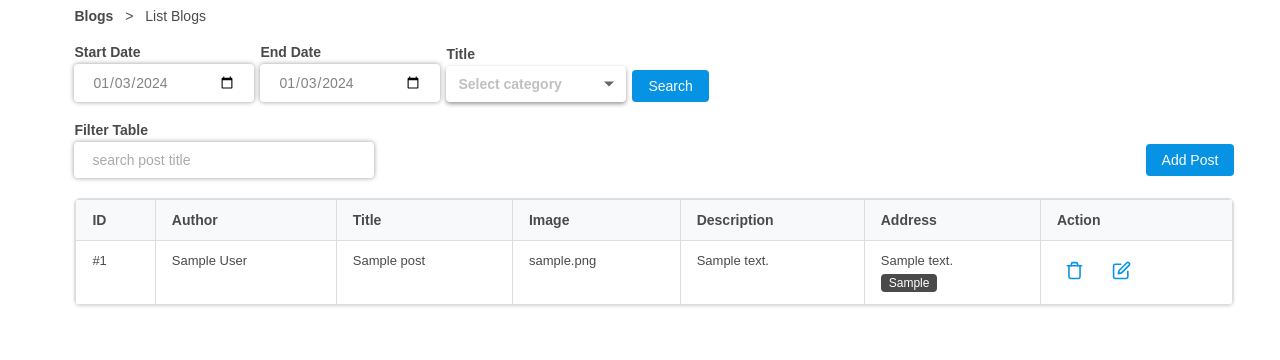
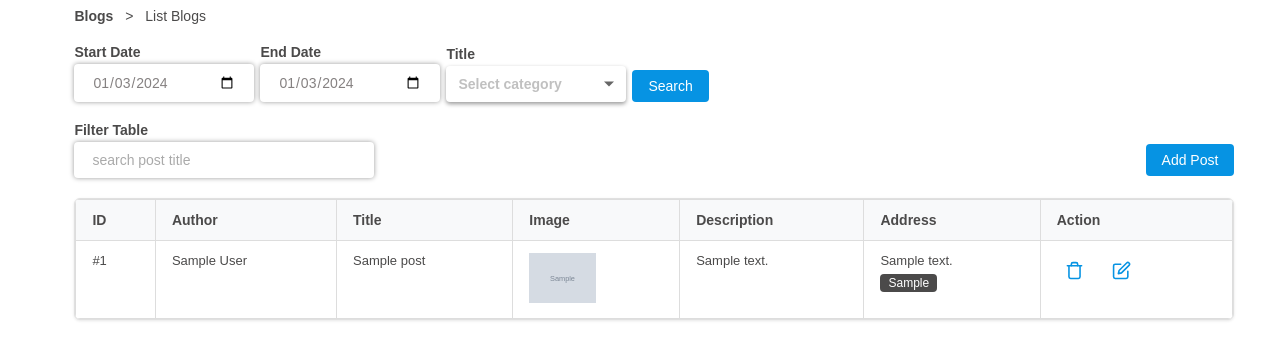
Before and after one commit to Laivee/netwalkers_task, a CodeIgniter app: page /netwalkers/ in a window 1280 px wide. Shown: the part 157-517 px from the top of the page. Run offline with CodeIgniter, Linux system fonts and the light colour scheme; tables that the repository leaves empty or names only in its code hold one stand-in row (values such as "Sample post"); grey boxes marked "Sample" are stand-in pictures.

Commit message:
Implemented post image display on the table

```diff
--- a/application/views/index.php
+++ b/application/views/index.php
@@ -52,7 +52,7 @@
                         <td>#<?php echo $post['id']; ?></td>
                         <td><?php echo $post['author']; ?></td>
                         <td><?php echo $post['title']; ?></td>
-                        <td><?php echo $post['featured_image']; ?></td>
+                        <td><img src="<?php echo base_url().'uploads/'.$post['featured_image']; ?>" height="50" width=""/></td>
                         <td><?php echo $post['description']; ?></td>
                         <td>
                             <div class="views-content2">
```
Also changed, not shown: uploads/bitcoin_509826.png (added).
